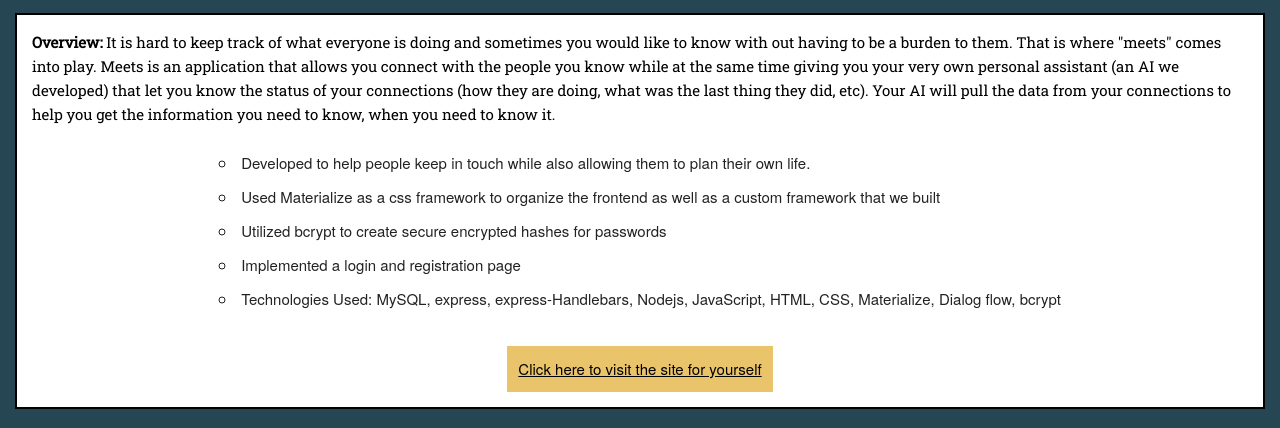
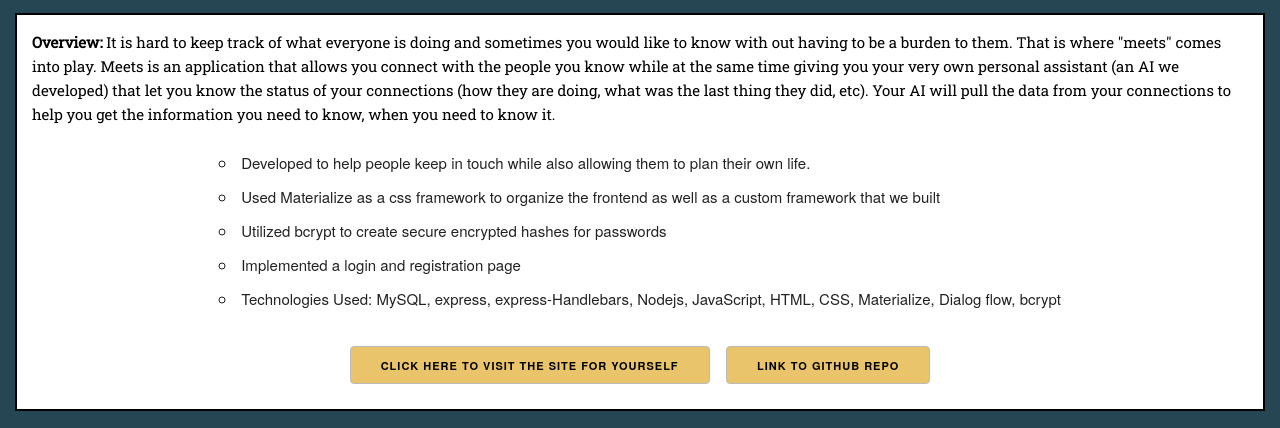
Before and after one commit to tylerthibault/uw-portfolio, a plain HTML site: page templates/Meets.html in a window 1280 px wide. Shown: the part 372-800 px from the top of the page. Drawn offline with nearby package versions, Linux system fonts and the light colour scheme.

Commit message:
added github btn

```diff
--- a/templates/Meets.html
+++ b/templates/Meets.html
@@ -92,7 +92,9 @@
 
             <!-- project discription -->
             <div class="card my-color-white my-mt-4">
-               <p><strong>Overview:</strong> It is hard to keep track of what everyone is doing and sometimes you would like to know with out having to be a burden to them. That is where "meets" comes into play. Meets is an application that allows you connect with the people you know while at the same time giving you your very own personal assistant (an AI we developed) that let you know the status of your connections (how they are doing, what was the last thing they did, etc). Your AI will pull the data from your connections to help you get the information you need to know, when you need to know it.</p>
+                <p>
+                    <strong>Overview:</strong>
+                    It is hard to keep track of what everyone is doing and sometimes you would like to know with out having to be a burden to them. That is where "meets" comes into play. Meets is an application that allows you connect with the people you know while at the same time giving you your very own personal assistant (an AI we developed) that let you know the status of your connections (how they are doing, what was the last thing they did, etc). Your AI will pull the data from your connections to help you get the information you need to know, when you need to know it.</p>
                 <ul>
                     <li>Developed to help people keep in touch while also allowing them to plan their own life.</li>
                     <li>Used Materialize as a css framework to organize the frontend as well as a custom framework that we built</li>
@@ -100,7 +102,10 @@
                     <li>Implemented a login and registration page</li>
                     <li>Technologies Used: MySQL, express, express-Handlebars, Nodejs, JavaScript, HTML, CSS, Materialize, Dialog flow, bcrypt</li>
                 </ul>
-               <a class="btn my-p-3" href="https://uw-meets.herokuapp.com/">Click here to visit the site for yourself</a>
+                <div class="btns my-dflex my-justify-evenly">
+                    <a class="button my-mr-3" href="https://uw-meets.herokuapp.com/">Click here to visit the site for yourself</a>
+                    <a class="button my-ml-3" href="https://github.com/chomieu/Project-2">Link to GitHub Repo</a>
+                </div>
             </div>
 
             <!-- slide show -->
```
Lines whose indentation alone changed are shown as unchanged.
